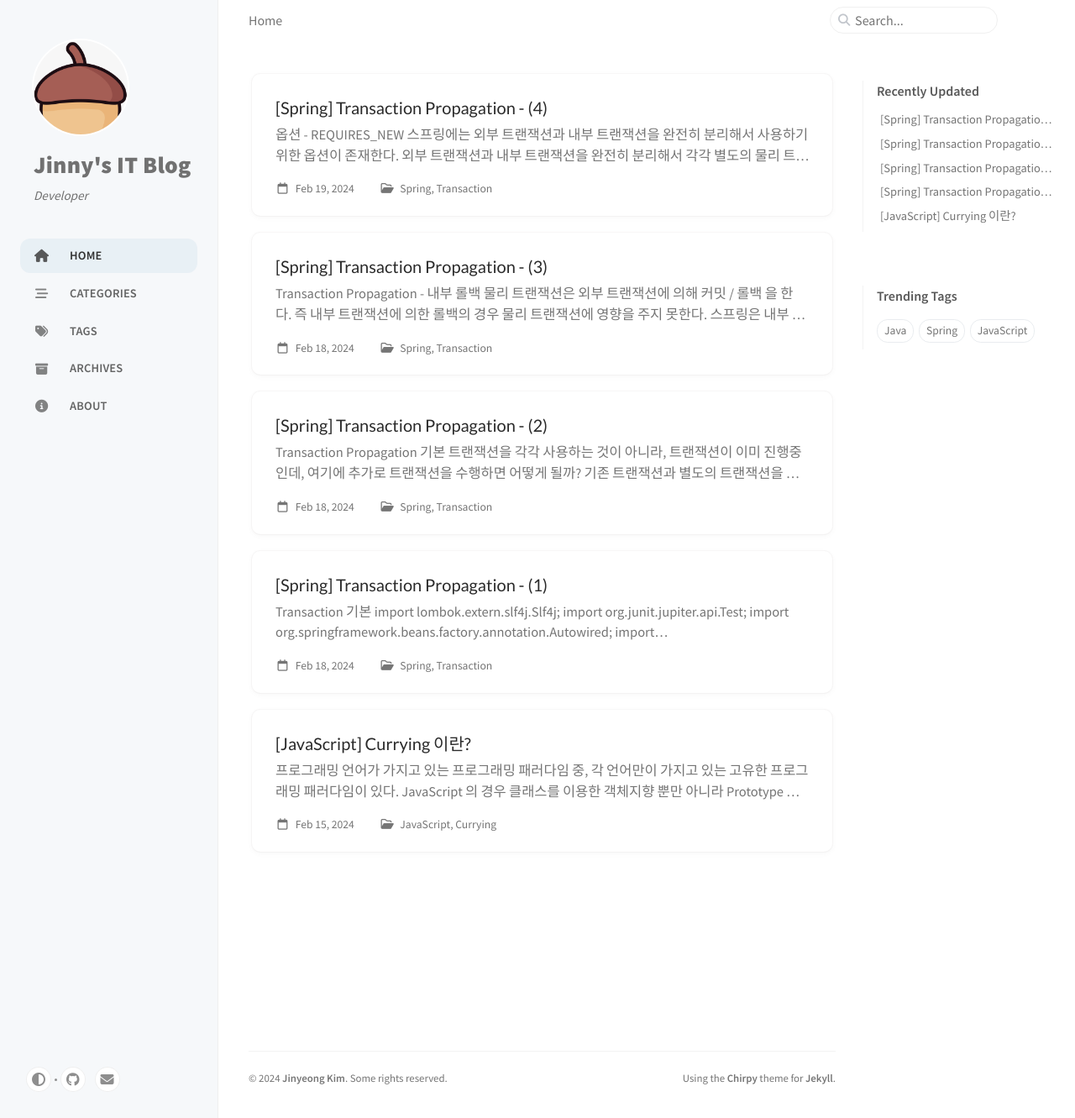
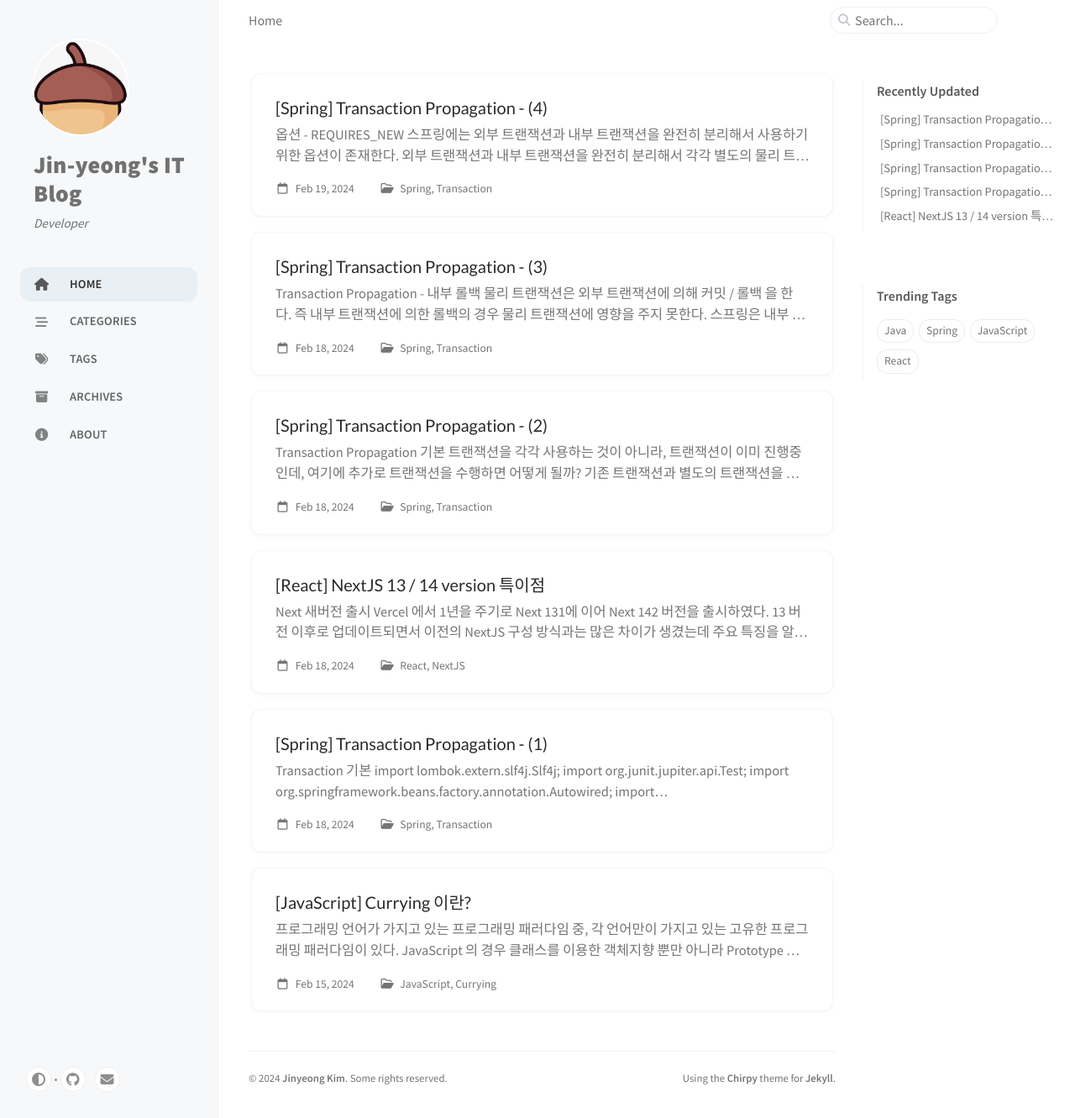
Before and after one commit to yeong0724/yeong0724.github.io, a Jekyll site: the page built from index.markdown, in a window 1280 px wide and 1331 px high. Shown: the whole window at 84% size. Built offline with Jekyll 4.4.1, drawn with Linux system fonts in a browser that asks for light colours; cached includes are drawn as plain includes; some of the changed lines change nothing that is shown.

Commit message:
next 푸쉬

````diff
--- a/_config.yml
+++ b/_config.yml
@@ -14,7 +14,7 @@ timezone: Asia/Seoul
 # jekyll-seo-tag settings › https://github.com/jekyll/jekyll-seo-tag/blob/master/docs/usage.md
 # ↓ --------------------------
 
-title: "Jinny's   IT   Blog" # the main title
+title: "Jin-yeong's  IT  Blog" # the main title
 
 tagline: Developer # it will display as the sub-title
 
--- /dev/null
+++ b/_posts/2024-02-21-React-NextJS.md
@@ -0,0 +1,119 @@
+---
+title: "[React] NextJS 13 / 14 version 특이점"
+date: 2024-02-18 01:20:30 +0900
+categories: [React, NextJS]
+tags: [JavaScript, React]
+---
+
+## Next 새버전 출시
+Vercel 에서 1년을 주기로 Next 13[^Next13]에 이어 Next 14[^Next14] 버전을 출시하였다.
+13 버전 이후로 업데이트되면서 이전의 NextJS 구성 방식과는 많은 차이가 생겼는데 주요 특징을 알아보겠다.
+
+---
+## NextJS 13 불러온 변화
+
+### 1. Routing
+
+> Page Router -> App Router
+
+13 버전이 등장하며 가장 큰변화가 생긴 부분 중 하나는 페이지 라우팅 방식이다.
+이번 버전까지는 `pages/` 디렉토리에 파일들을 생성하며 페이지를 구성했었지만 13 버전 부터는 `app/` 디렉토리를 제공하며 다음의 추각적인 기능들을 제공하여 라우팅 방식의 변화를 보여준다.
+- Layout
+- Server Component
+- Streaming
+
+Next 13 이전 버전에서의 기본 폴더 구조는 다음과 같았다.
+
+
+![Currying Image](/assets/img/post_img/coding/react/nextjs_1.JPG){: width="500" class="normal"}
+
+
+Next 13 이후 버전 부터는 App Router 를 사용한 방식으로 아래와 같이 변경되었다.
+
+
+![Currying Image](/assets/img/post_img/coding/react/nextjs_2.JPG){: width="500" class="normal"}
+
+
+### 2. Data Fetching
+> getServerSideProps/getStaticProps -> async fetch/cache/next revalidate
+
+13 이전 버전까지는 getServerSideProps / getStaticsProps 등을 정의하며 SSR과 SSG 렌더링 방식을 활용하였다.
+
+```JavaScript
+export const getServerSideProps = async() => {
+ 	try {
+   		const response = await fetch("/api/test/server");
+
+   		if(response.status === 200) {
+     		const data = await response.json();
+     			return {
+       			  props: { data }
+     			}
+   		}
+
+        return {props: {} };
+    } catch (error) {
+   		console.error(error);
+   		return {props: {} };
+ 	}
+}
+
+export const getStaticProps = async () => {
+  try {
+    const response = await fetch("/api/test/static");
+
+    if (response.status === 200) {
+      const data = await response.json();
+      return {
+        props: { data },
+      };
+    }
+
+    return { props: {} };
+  } catch (error) {
+    console.error(error);
+    return { props: {} };
+  }
+};
+```
+
+13 버전 이후부터는 fetch() API 옵션을 적용하여 Component 단위에서도 SSR, SSG 렌더링 방식을 활용할 수 있게 되었다.
+```JavaScript
+export const DataFetch = async() => {
+  const staticDataFetch = await fetch('/api/test/static', { cache: 'force-cache' });
+
+  const dynamicDataFetch = await fetch('/api/test/server', { cache: 'no-store' });
+
+  const revalidateDataFetch = await fetch('/api/test/revalidate', { next: { revalidate: 100 } });
+}
+```
+
+---
+## NextJS 14 의 주요 변화
+
+### 1. 메타데이터 설정 변경
+App Router 에서는 메타데이터를 Layout 과 Page 에 따로 작성한다. 그래서 기존 13.4 버전에서는 description 이나 og tag 와 같은 기본적인 메타태그는 물론 viewport, colorScheme, themeColor 모두 Metadata 에서 설정해서 사용해야 했다.
+하지만 14 버전에서는 유저 경험에 영향을 주는 viewport, colorScheme, themeColor 정보는 기존 Metadata 타입과 분리되어 별도로 정의해야 한다. 다른 메타데이터와 달리 페이지 콘텐츠를 서버에서 내려받기 전에 필요한 해당 필드는 기존 Metadata 타입에서 만료 처리되었고, 추후 메이저 업데이트에서 제거될 예정이다.
+```react
+import { Viewport } from 'next'
+
+export const viewport: Viewport = {
+	themeColor: 'black',
+}
+
+export default function Page() {}
+```
+
+### 2. 서버 액션 안정화
+장기적으로 가장 발전이 기대되는 부분은 서버 액션 기능이다. NextJS 는 React Framework 라서 프론트엔드만 사용한다고 생각하는 분들이 많지만, NextJS 예전부터 API 라우터도 제공하고 있다.
+
+NextJS 는 여기서 더 나아가 서버 액션을 통해 API 라우터를 별도로 생성하지 않아도 되도록 만들었다.
+동일한 NextJS 프로젝트에서만 사용할 거라면, 별도로 API 라우터까지 만들지 않고 서버 컨포넌트에서 한 번에 데이터베이스에 접근이 가능하도록 제공한다.
+13.4에서도 서버 액션을 제공하긴 했지만, 사용하기 위해선 next.config.js에 따로 설정이 필요했다. 이제 Next.js 14 버전 부터는 서버 액션이 안정화 되면서 해당 설정 없이도 서버 액션 기능을 이용할 수 있다.
+
+<br />
+<br />
+<br />
+
+[^Next13]: 2022년 10월 25일 출시
+[^Next14]: 2023년 10월 26일 출시
````
Also changed, not shown: assets/img/post_img/coding/react/nextjs_1.JPG (added), assets/img/post_img/coding/react/nextjs_2.JPG (added).
